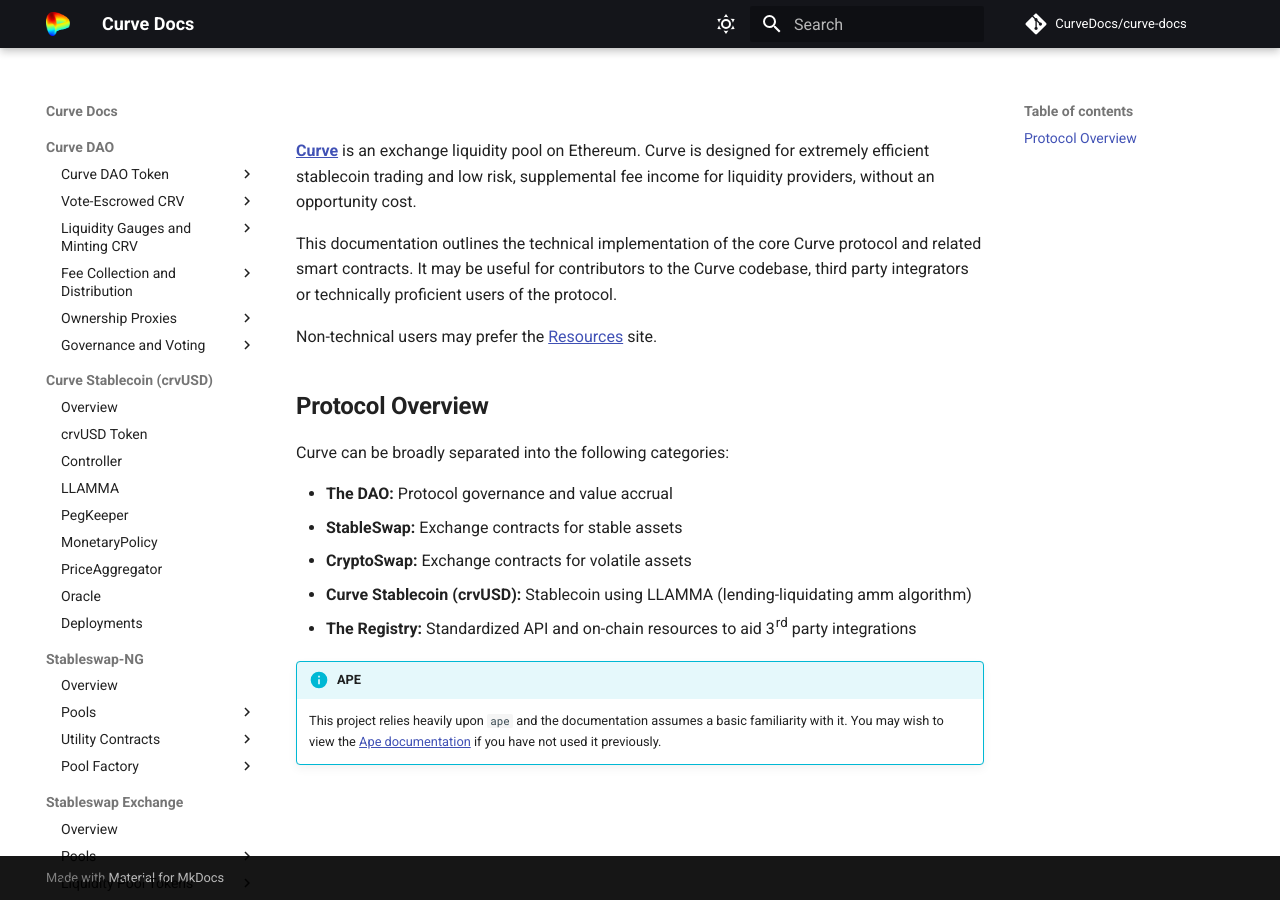
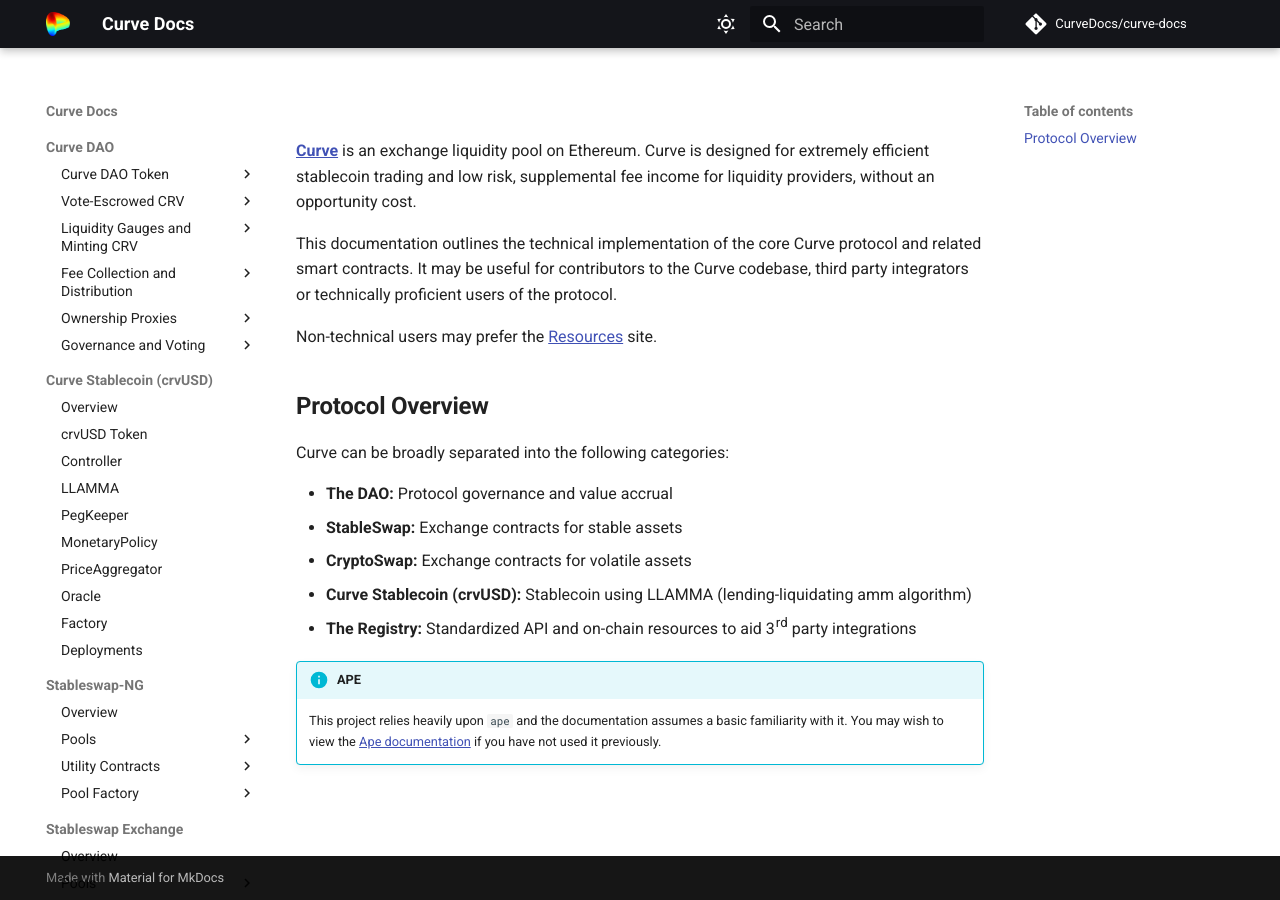
Before and after one commit to CurveDocs/curve-docs, an MkDocs documentation site: the page built from docs/index.md, in a window 1280 px wide. Built offline with MkDocs 1.6.1 and Material for MkDocs 9.7.7, drawn with Linux system fonts in a browser that asks for light colours; comment, search, counter and statistics services are not loaded.

Commit message:
yaml (add factory page)

```diff
--- a/mkdocs.yml
+++ b/mkdocs.yml
@@ -68,6 +68,7 @@
     - MonetaryPolicy: crvUSD/monetarypolicy.md
     - PriceAggregator: crvUSD/priceaggregator.md
     - Oracle: crvUSD/oracle.md
+    - Factory: crvUSD/factory.md
     - Deployments: crvUSD/deployments.md
 
   - Stableswap-NG:
```
